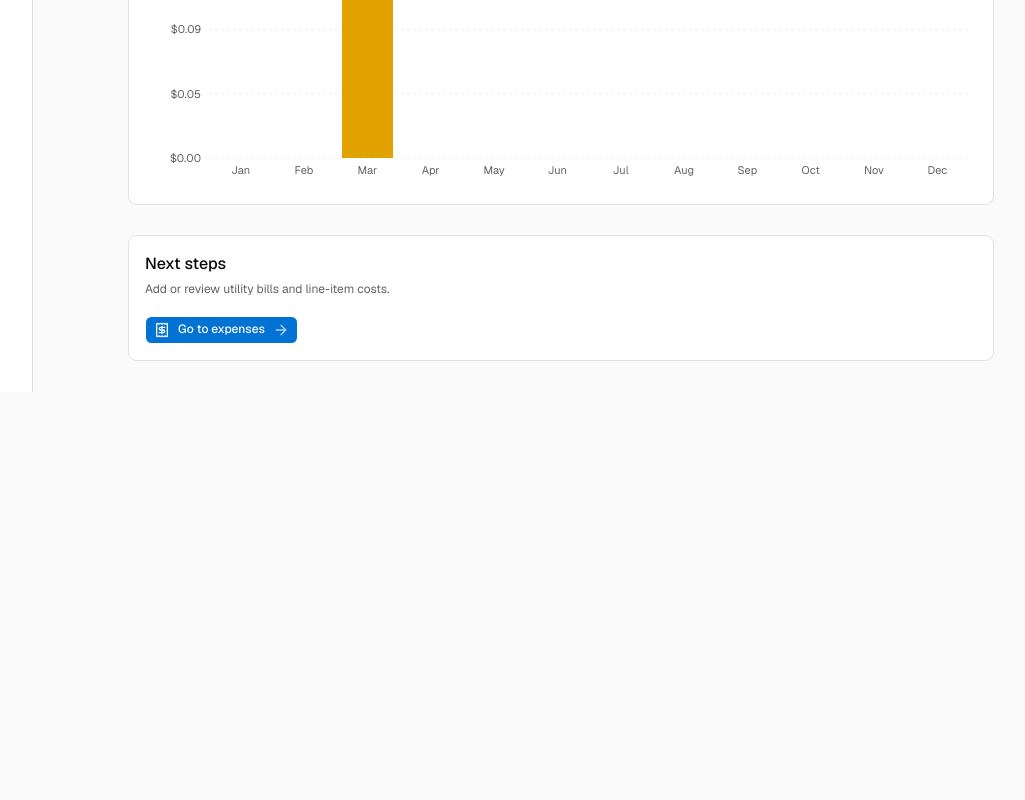
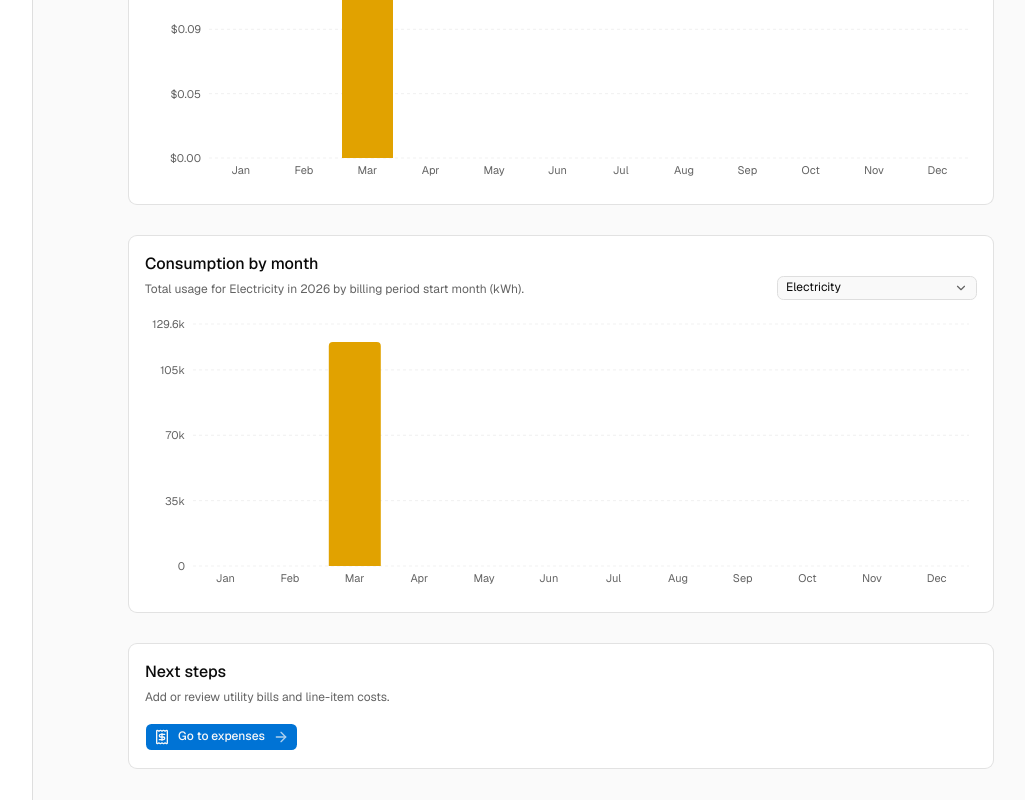
Before and after one commit to mama4294/opex-tracker, a Next.js app: page / in a window 1280 px wide. Shown: the part 1324-2124 px from the top of the page, without its empty margins (191-1216 px from the left). Before the commit the page ends 1716 px from the top, so only its background shows below. Built offline with nearby package versions, Linux system fonts and the light colour scheme.

Commit message:
feat: consumption-chart

```diff
--- /dev/null
+++ b/components/consumption-chart.tsx
@@ -0,0 +1,218 @@
+"use client";
+
+import { useMemo, useState } from "react";
+import {
+  Bar,
+  BarChart,
+  CartesianGrid,
+  ResponsiveContainer,
+  Tooltip,
+  XAxis,
+  YAxis,
+} from "recharts";
+
+import {
+  Card,
+  CardContent,
+  CardDescription,
+  CardHeader,
+  CardTitle,
+} from "@/components/ui/card";
+import {
+  Select,
+  SelectContent,
+  SelectItem,
+  SelectTrigger,
+  SelectValue,
+} from "@/components/ui/select";
+import { parseBillingYearMonth } from "@/lib/utils";
+import { useStore } from "@/store/useStore";
+
+const MONTH_SHORT = [
+  "Jan",
+  "Feb",
+  "Mar",
+  "Apr",
+  "May",
+  "Jun",
+  "Jul",
+  "Aug",
+  "Sep",
+  "Oct",
+  "Nov",
+  "Dec",
+] as const;
+
+function fillForBadgeColor(badgeColor: string): string {
+  if (badgeColor === "primary") return "var(--primary)";
+  if (badgeColor === "muted") return "var(--muted-foreground)";
+  return `var(--${badgeColor})`;
+}
+
+function formatUsageAxis(v: number): string {
+  const n = Number(v);
+  if (!Number.isFinite(n)) return "";
+  if (Math.abs(n) >= 1_000_000) {
+    return `${(n / 1_000_000).toLocaleString("en-US", { maximumFractionDigits: 2 })}M`;
+  }
+  if (Math.abs(n) >= 1000) {
+    return `${(n / 1000).toLocaleString("en-US", { maximumFractionDigits: 2 })}k`;
+  }
+  return n.toLocaleString("en-US", { maximumFractionDigits: 0 });
+}
+
+export function ConsumptionChart({ year }: { year: number }) {
+  const utilityEntries = useStore((s) => s.utilityEntries);
+  const utilityTypeDefinitions = useStore((s) => s.utilityTypeDefinitions);
+
+  const [utilityId, setUtilityId] = useState<string>("");
+
+  const resolvedUtilityId = useMemo(
+    () => utilityId || utilityTypeDefinitions[0]?.id || "",
+    [utilityId, utilityTypeDefinitions],
+  );
+
+  const selectedDef = utilityTypeDefinitions.find(
+    (d) => d.id === resolvedUtilityId,
+  );
+
+  const { chartData, maxUsage } = useMemo(() => {
+    const usageByMonth = new Array(12).fill(0) as number[];
+    for (const entry of utilityEntries) {
+      if (entry.utility !== resolvedUtilityId) continue;
+      const p = parseBillingYearMonth(entry.dateStart);
+      if (!p || p.year !== year) continue;
+      const i = p.month - 1;
+      usageByMonth[i] += entry.usage;
+    }
+    let max = 0;
+    const data = MONTH_SHORT.map((label, i) => {
+      const u = usageByMonth[i];
+      max = Math.max(max, u);
+      return {
+        month: label,
+        monthIndex: i + 1,
+        usage: u,
+      };
+    });
+    return { chartData: data, maxUsage: max };
+  }, [utilityEntries, resolvedUtilityId, year]);
+
+  const barFill =
+    selectedDef != null
+      ? fillForBadgeColor(selectedDef.badgeColor)
+      : "var(--chart-1)";
+
+  const hasTypes = utilityTypeDefinitions.length > 0;
+  const typeLabel = selectedDef?.label ?? "Expense type";
+  const usageUnitLabel = selectedDef?.defaultUsageUnit ?? "units";
+
+  return (
+    <Card>
+      <CardHeader className="flex flex-col gap-4 sm:flex-row sm:items-end sm:justify-between">
+        <div className="space-y-1">
+          <CardTitle className="text-base">Consumption by month</CardTitle>
+          <CardDescription>
+            Total usage for {typeLabel} in {year} by billing period start
+            month ({usageUnitLabel}).
+          </CardDescription>
+        </div>
+        <div className="flex flex-wrap gap-2 sm:justify-end">
+          <Select
+            value={resolvedUtilityId || undefined}
+            onValueChange={setUtilityId}
+            disabled={!hasTypes}
+          >
+            <SelectTrigger className="w-[200px]" size="sm" aria-label="Expense type">
+              <SelectValue placeholder="Expense type" />
+            </SelectTrigger>
+            <SelectContent>
+              {utilityTypeDefinitions.map((d) => (
+                <SelectItem key={d.id} value={d.id}>
+                  {d.label}
+                </SelectItem>
+              ))}
+            </SelectContent>
+          </Select>
+        </div>
+      </CardHeader>
+      <CardContent>
+        {!hasTypes ? (
+          <p className="py-8 text-center text-sm text-muted-foreground">
+            Add expense types in Settings to use this chart.
+          </p>
+        ) : maxUsage === 0 ? (
+          <p className="py-8 text-center text-sm text-muted-foreground">
+            No {typeLabel} usage with a start date in {year}.
+          </p>
+        ) : (
+          <div className="h-[280px] w-full min-w-0">
+            <ResponsiveContainer width="100%" height="100%">
+              <BarChart
+                data={chartData}
+                margin={{ top: 8, right: 8, left: 0, bottom: 0 }}
+              >
+                <CartesianGrid
+                  strokeDasharray="3 3"
+                  stroke="var(--border)"
+                  opacity={0.45}
+                  vertical={false}
+                />
+                <XAxis
+                  dataKey="month"
+                  tick={{ fontSize: 11, fill: "var(--muted-foreground)" }}
+                  tickLine={false}
+                  axisLine={false}
+                />
+                <YAxis
+                  tick={{ fontSize: 11, fill: "var(--muted-foreground)" }}
+                  tickLine={false}
+                  axisLine={false}
+                  tickFormatter={(v) => formatUsageAxis(Number(v))}
+                  width={48}
+                  domain={[0, (dataMax: number) => dataMax * 1.08 || 1]}
+                />
+                <Tooltip
+                  contentStyle={{
+                    borderRadius: "var(--radius-md)",
+                    border: "1px solid var(--border)",
+                    background: "var(--popover)",
+                    color: "var(--popover-foreground)",
+                    fontSize: "0.75rem",
+                  }}
+                  content={({ active, payload, label }) => {
+                    if (!active || !payload?.length) return null;
+                    const row = payload[0]?.payload as { usage: number };
+                    const u = Number.isFinite(row.usage) ? row.usage : 0;
+                    return (
+                      <div className="space-y-1">
+                        <p className="font-medium text-popover-foreground">
+                          {label} {year}
+                        </p>
+                        <p className="text-muted-foreground">
+                          Usage:{" "}
+                          <span className="text-popover-foreground">
+                            {u.toLocaleString("en-US", {
+                              maximumFractionDigits: 2,
+                            })}{" "}
+                            {usageUnitLabel}
+                          </span>
+                        </p>
+                      </div>
+                    );
+                  }}
+                />
+                <Bar
+                  dataKey="usage"
+                  name={`${typeLabel} (${usageUnitLabel})`}
+                  fill={barFill}
+                  radius={[4, 4, 0, 0]}
+                />
+              </BarChart>
+            </ResponsiveContainer>
+          </div>
+        )}
+      </CardContent>
+    </Card>
+  );
+}
--- a/components/overview-content.tsx
+++ b/components/overview-content.tsx
@@ -28,6 +28,7 @@ import {
   TableHeader,
   TableRow,
 } from "@/components/ui/table";
+import { ConsumptionChart } from "@/components/consumption-chart";
 import { CostChart } from "@/components/cost-chart";
 import { UnitCostChart } from "@/components/unit-cost-chart";
 import {
@@ -365,6 +366,8 @@ export function OverviewContent() {
 
       <UnitCostChart year={year} />
 
+      <ConsumptionChart year={year} />
+
       <Card>
         <CardHeader>
           <CardTitle className="text-base">Next steps</CardTitle>
```
